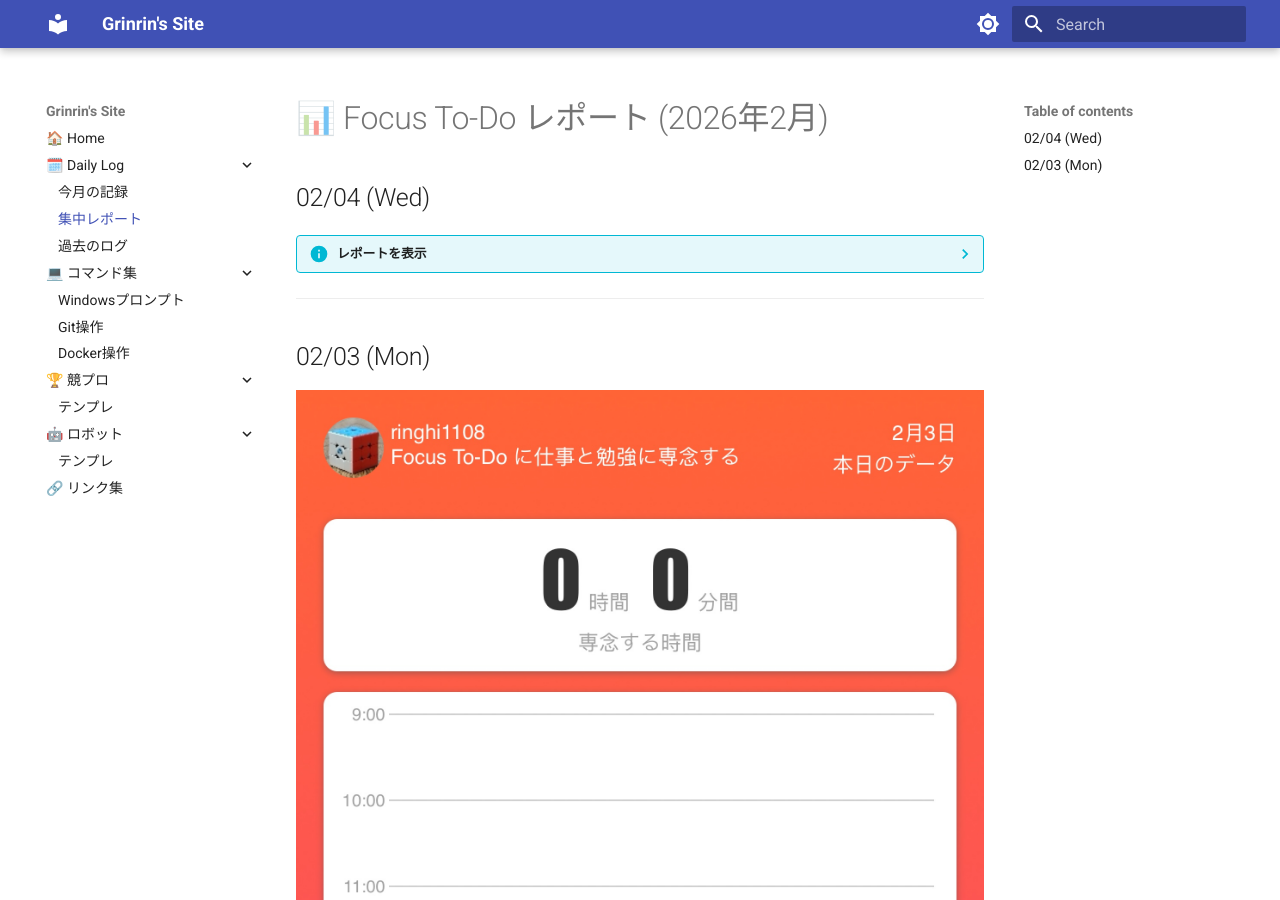
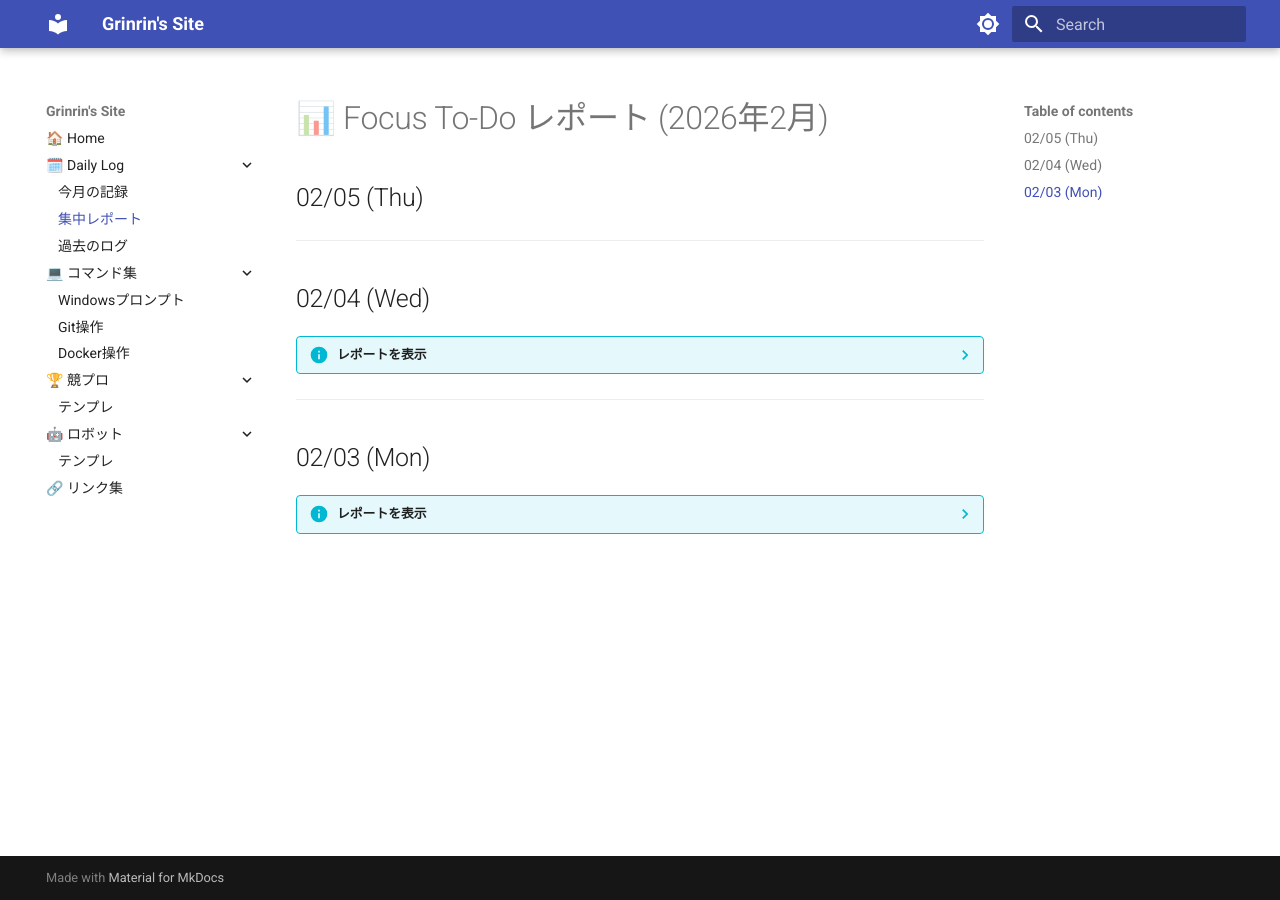
Before and after one commit to Grinrin1108/my-site, an MkDocs documentation site: the page built from docs/daily/2026_02/reports.md, in a window 1280 px wide and 900 px high. Built offline with MkDocs 1.6.1 and Material for MkDocs 9.7.7, drawn with Linux system fonts in a browser that asks for light colours.

Commit message:
2026/02/05 22:45

```diff
--- a/docs/daily/2026_02/reports.md
+++ b/docs/daily/2026_02/reports.md
@@ -1,4 +1,8 @@
 # 📊 Focus To-Do レポート (2026年2月)
+
+## 02/05 (Thu)
+
+---
 
 ## 02/04 (Wed)
 ??? info "レポートを表示"
@@ -7,4 +11,5 @@
 ---
 
 ## 02/03 (Mon)
-![レポート](../2026_02/reports/03.jpeg)
+??? info "レポートを表示"
+    ![レポート](../2026_02/reports/03.jpeg)
```
